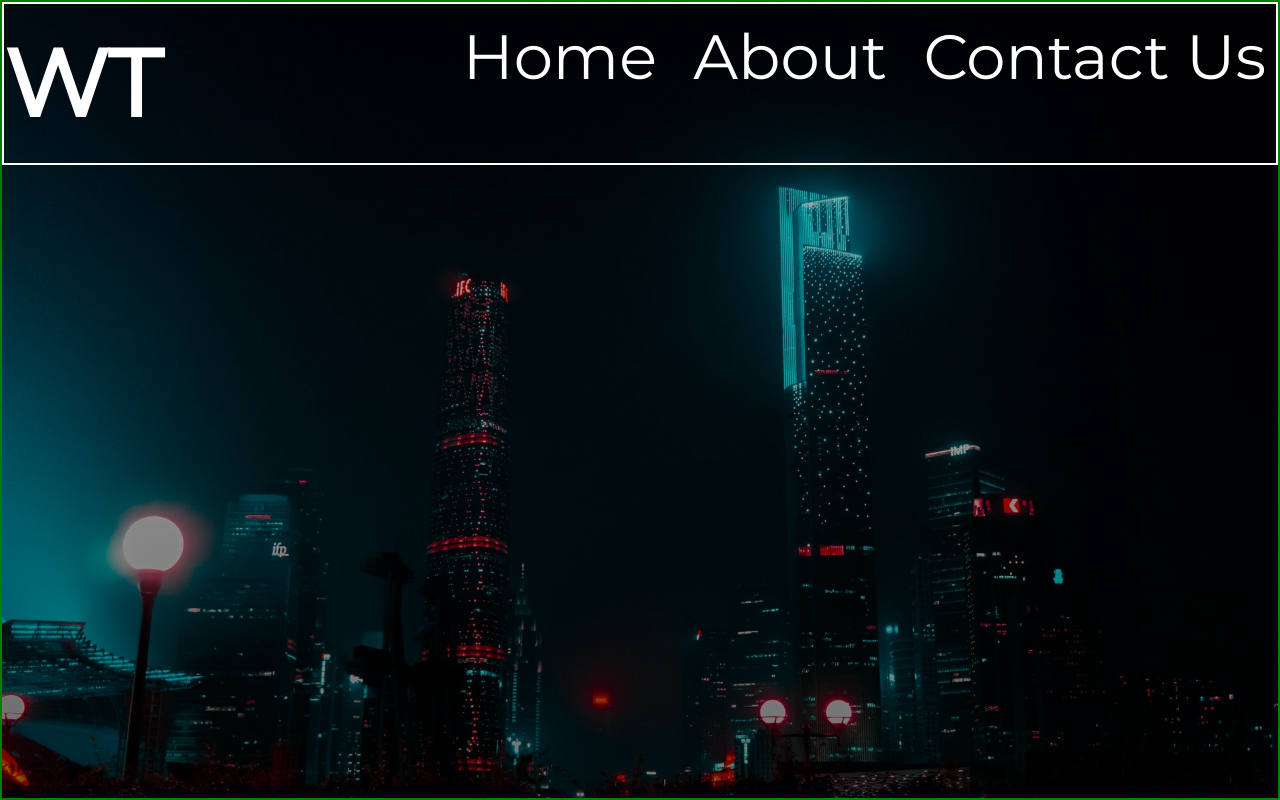
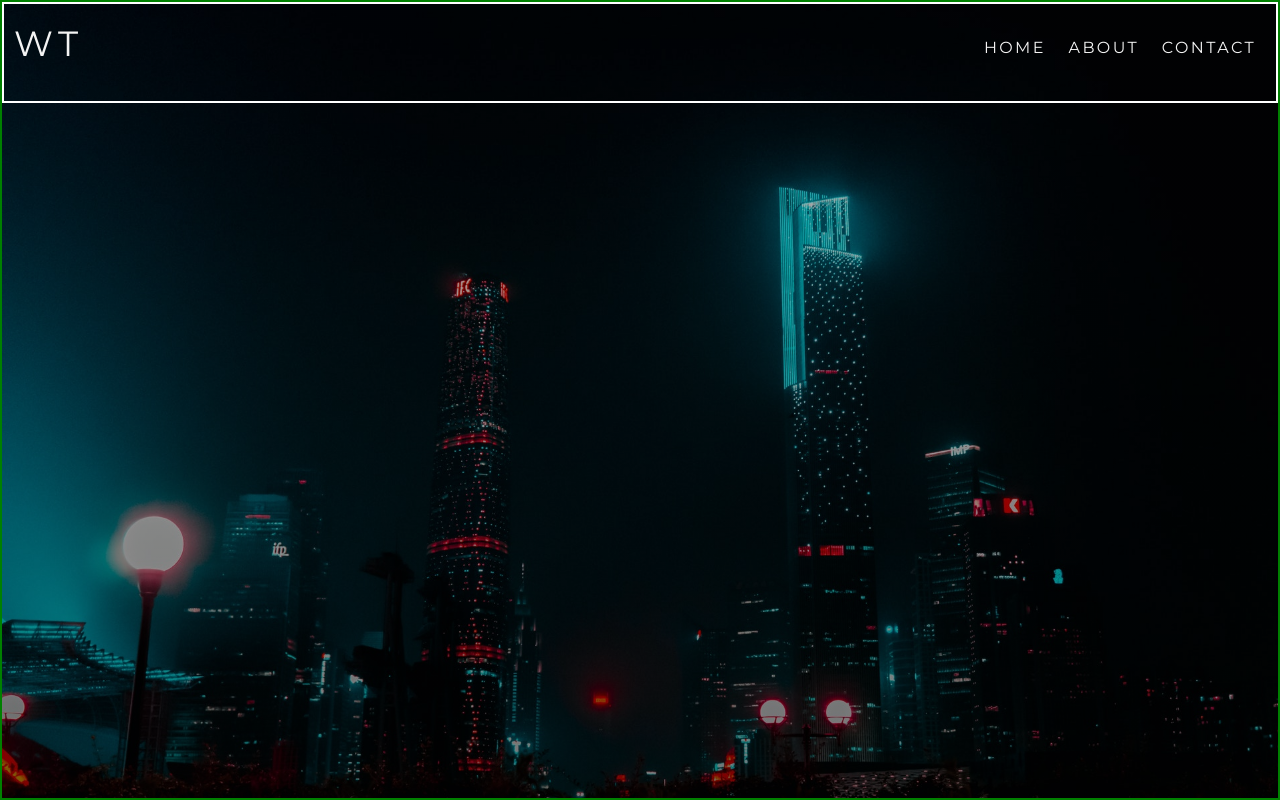
Before and after one commit to Luqmant52/hprj1, a plain HTML site: page index.html in a window 1280 px wide. Drawn offline with Linux system fonts and the light colour scheme.

Commit message:
lecture no 84

```diff
--- a/css/style.css
+++ b/css/style.css
@@ -4,11 +4,17 @@
   box-sizing: border-box;
 }
 html {
-  font-size: 62.5px;
+  font-size: 62.5%;
 }
 body {
   font-family: "Montserrat", sans-serif;
   line-height: 1.7;
+}
+ul li {
+  list-style: none;
+}
+a {
+  font-size: 1.6rem;
 }
 .header {
   height: 100vh;
@@ -19,28 +25,66 @@ body {
   background-size: cover;
   background-repeat: no-repeat;
 }
-.header .logo,
-.header .navbar a {
-  color: white;
-}
 .navbar {
   border: 2px solid white;
+  padding: 1rem;
 }
 .header .navbar .logo {
   float: left;
 }
+.header .navbar .nav-items {
+  float: right;
+  margin-top: 1rem;
+}
 .header .navbar .nav-item {
   display: inline-block;
-  margin: 0 10px;
-}
-.nav-item a {
-  text-decoration: none;
-}
-.header .navbar .nav-items {
-  float: right;
+  padding: 1rem;
+  text-transform: uppercase;
 }
 .navbar::after {
   content: "";
   display: block;
   clear: both;
 }
+.header .navbar .nav-item a {
+  text-decoration: none;
+}
+p,
+li {
+  font-size: 1.6rem;
+  margin-bottom: 0.5em;
+  letter-spacing: 0.15em;
+}
+h1,
+h2,
+h3 {
+  margin-bottom: 0.5em;
+  letter-spacing: 0.15em;
+  font-weight: 500;
+}
+.navbar a:link,
+.navbar a:visited {
+  color: #f4f4f4;
+}
+/*
+------------------------------UTILITY CLASSES------------------------------
+*/
+
+.lg-heading {
+  font-size: 3.5rem;
+}
+.md-heading {
+  font-size: 2.2rem;
+}
+.text-red {
+  color: #e63946;
+}
+.text-light {
+  color: #f4f4f4;
+}
+.text-black {
+  color: #333333;
+}
+.text-gray {
+  color: #555555;
+}
--- a/index.html
+++ b/index.html
@@ -13,11 +13,11 @@
 <body>
     <header class="header">
         <nav class="navbar">
-            <h1 class="logo">WT</h1>
+            <h1 class="logo lg-heading text-light">WT</h1>
             <ul class="nav-items">
                 <li class="nav-item"><a href="./index.html">Home</a></li>
                 <li class="nav-item"><a href="./about.html">About</a></li>
-                <li class="nav-item"><a href="./contactus.html">Contact Us</a></li>
+                <li class="nav-item"><a href="./contactus.html">Contact</a></li>
             </ul>
         </nav>
     </header>
```
